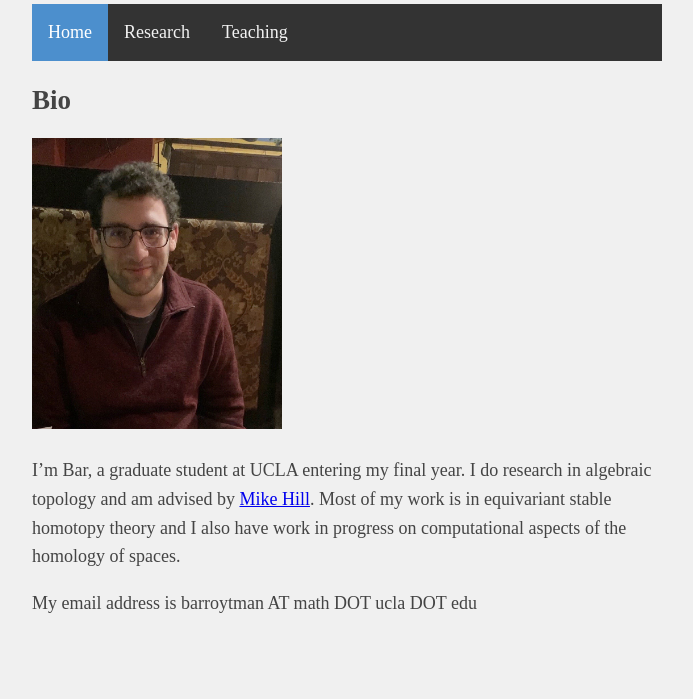
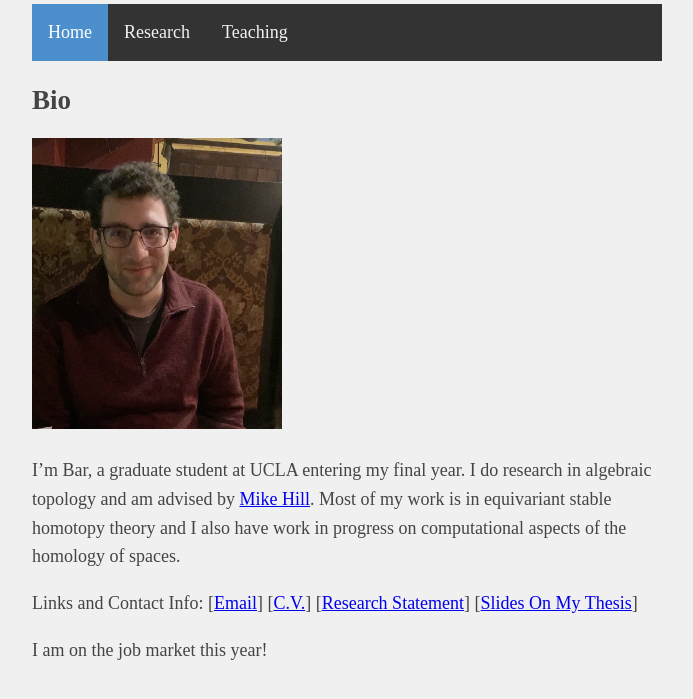
Before and after one commit to BarRoytman/BarRoytman.github.io, a plain HTML site: page index.html in a window 1280 px wide. Shown: the part 103-802 px from the top of the page, without its empty margins (293-986 px from the left). Drawn offline with Linux system fonts and the light colour scheme.

Commit message:
recent updates

```diff
--- a/index.html
+++ b/index.html
@@ -29,7 +29,10 @@
 		</p> -->
 		<!-- CV, say that you are on job market -->
 
-		<p>My email address is barroytman AT math DOT ucla DOT edu</p>
+
+		<p>Links and Contact Info: [<a href="mailto:barroytman@math.ucla.edu">Email</a>] [<a href="https://github.com/BarRoytman/BarRoytman.github.io/raw/c757fa5cfed2bd51716e60800909227a83f607d8/assets/CV.pdf">C.V.</a>] [<a href="https://github.com/BarRoytman/BarRoytman.github.io/raw/c757fa5cfed2bd51716e60800909227a83f607d8/assets/Research%20Statement%20Web.pdf">Research Statement</a>] [<a href="https://github.com/BarRoytman/BarRoytman.github.io/raw/c757fa5cfed2bd51716e60800909227a83f607d8/assets/FRG_Talk.pdf">Slides On My Thesis</a>]</p>
+
+		<p>I am on the job market this year!</p>
 
 	</body>
 </html>
```
